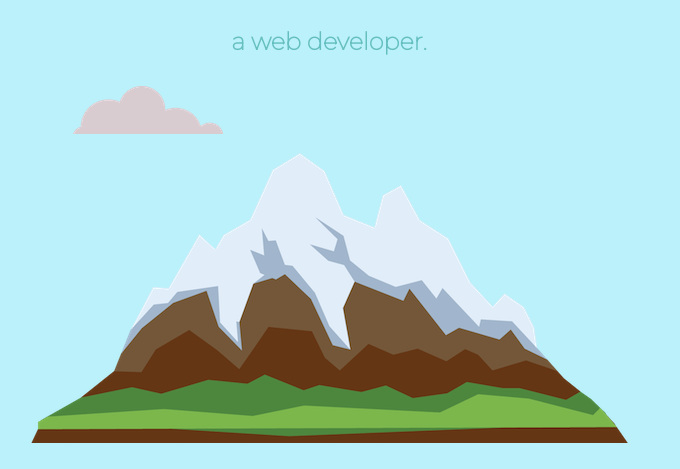
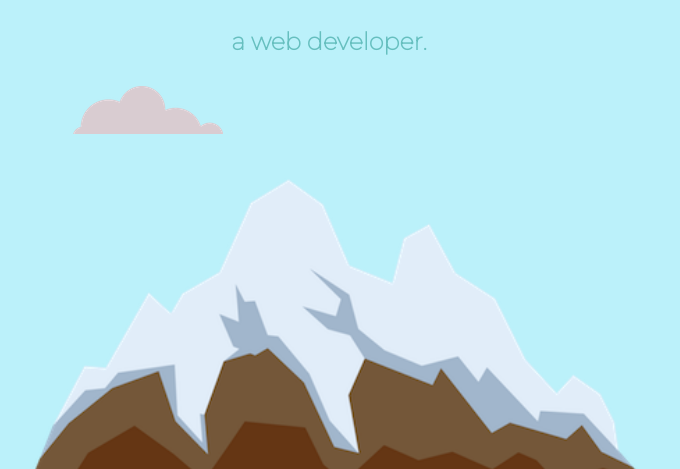
Before and after one commit to BlaCKMoJO789/My-site, a plain HTML site: page index.html in a window 1280 px wide. Shown: the part 483-952 px from the top of the page, without its empty margins (311-991 px from the left). Drawn offline with Linux system fonts and the light colour scheme.

Commit message:
Update index.html

```diff
--- a/index.html
+++ b/index.html
@@ -16,7 +16,7 @@
 		<h1 class="mainh">I'm Jeff</h1>
 		<h2>a web developer.</h2>
 		<img class="bottomc" src="img/body/cloud.png" alt="cloud-image">
-		<img src="img/body/mountain.png" alt="mountain-image">
+		<img class="mountain" src="img/body/mountain.png" alt="mountain-image">
 	</div>
 
 	<div class="middle-container">
```
